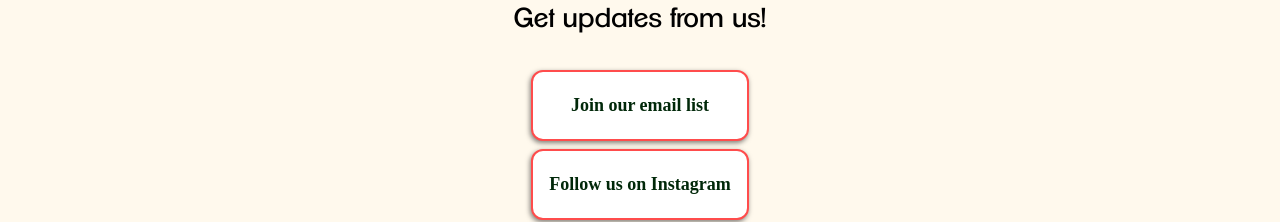
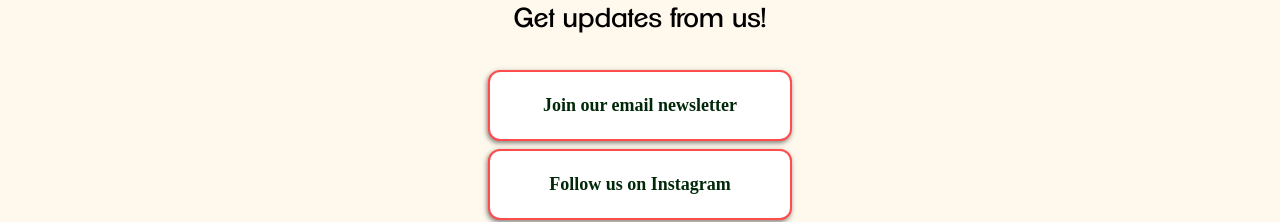
Before and after one commit to michellewong793/queer-art-fair-v2, a Next.js app: page / in a window 1280 px wide. Shown: the part 3198-3420 px from the top of the page. Built offline with nearby package versions, Linux system fonts and the light colour scheme; a web font is replaced by a local one.

Commit message:
Adds fixed width for footer on desktop

```diff
--- a/components/Footer.js
+++ b/components/Footer.js
@@ -9,13 +9,14 @@ const Footer = (props) => {
                 <h3 className={Styles.centerText}>Get updates from us!</h3>
 
                 <div className={Styles.buttonContainer}>
-                    <Button text='Join our email list'
+                    <Button text='Join our email newsletter'
                         backgroundColor="white"
                         textColor="#002809"
                         borderColor='#FF4C4C'
                         hoverBackgroundColor="#002809"
                         hoverTextColor="white"
                         url='https://subscribepage.io/queerartfaire'
+                        width='304px'
                     />
                 </div>
                 <div className={Styles.buttonContainer}>
@@ -26,6 +27,7 @@ const Footer = (props) => {
                         hoverBackgroundColor="#002809"
                         hoverTextColor="white"
                         url='https://www.instagram.com/queerartfairsf/'
+                        width='304px'
                         />
                 </div>
 
```
